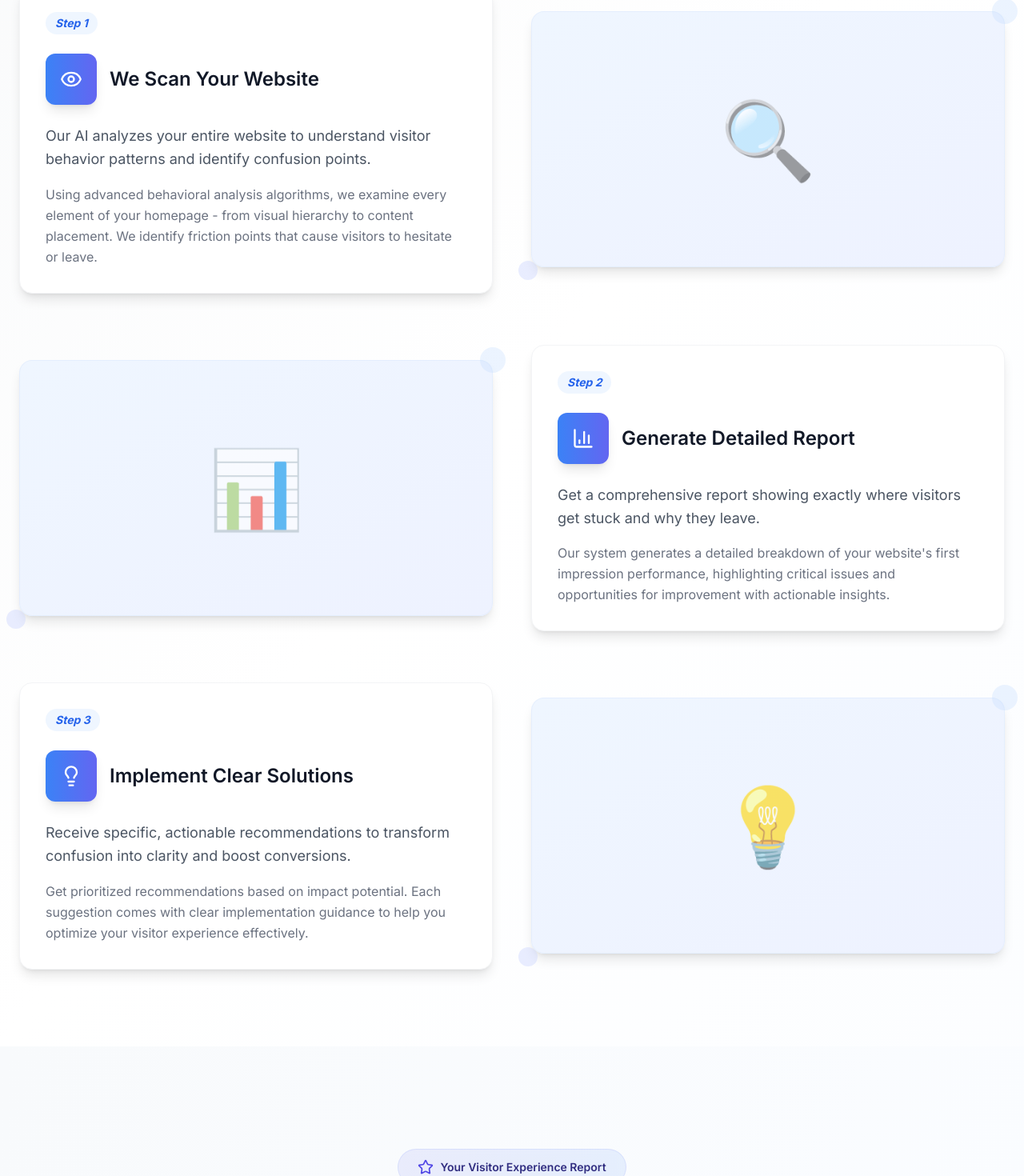
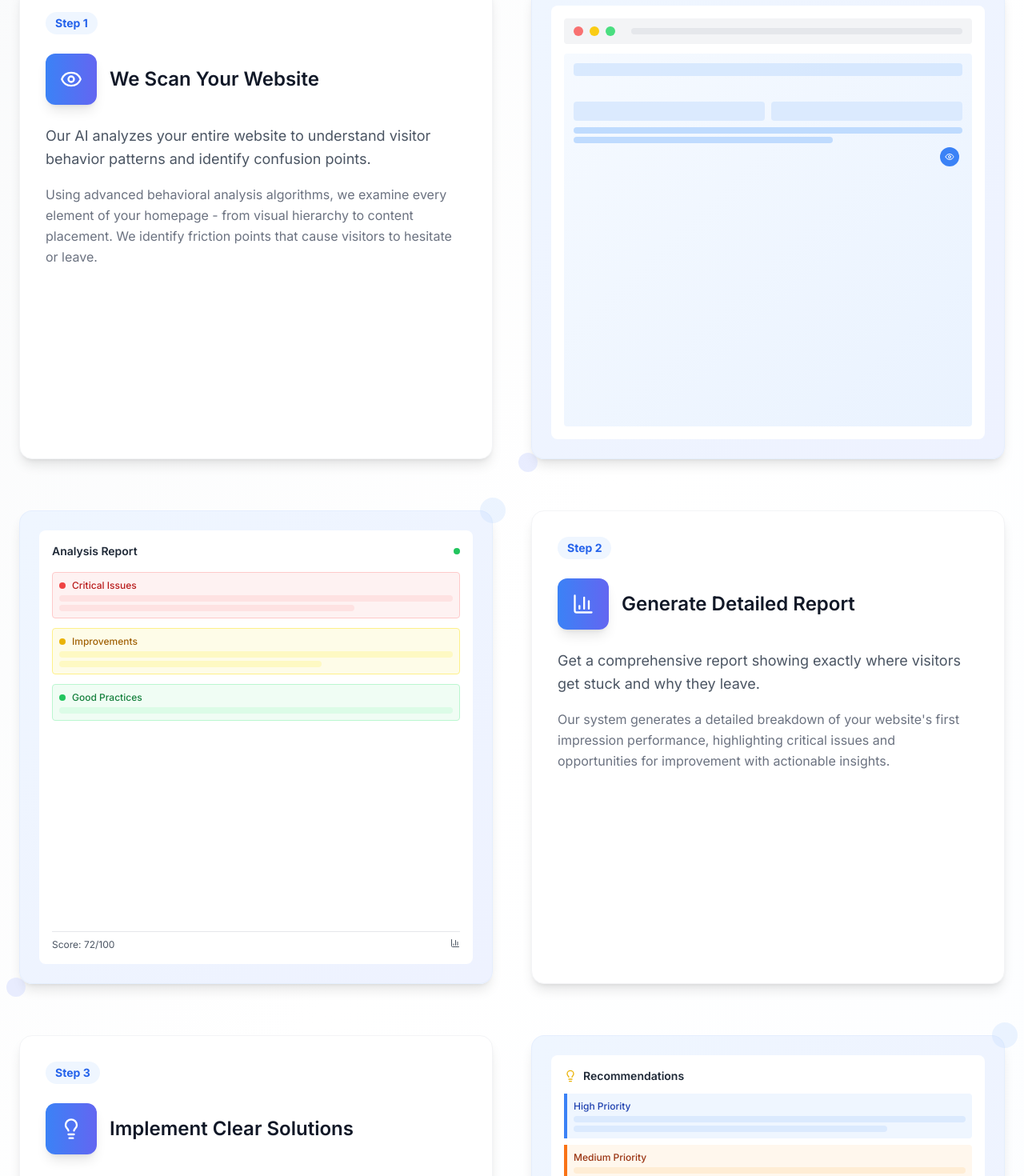
Before and after one commit to kluivstar/Insightoro-FE, a React (Vite) app: page / in a window 1280 px wide. Shown: the part 2930-4400 px from the top of the page at 80% size. Built offline with nearby package versions, Linux system fonts and the light colour scheme.

Commit message:
Refactor: Update steps section design
- Replace emojis with step numbers.
- Use mockups/demos as illustrations.
- Make step divs square.

```diff
--- a/src/components/StepsSection.tsx
+++ b/src/components/StepsSection.tsx
@@ -9,7 +9,33 @@ const StepsSection = () => {
       title: "We Scan Your Website",
       description: "Our AI analyzes your entire website to understand visitor behavior patterns and identify confusion points.",
       detailedDescription: "Using advanced behavioral analysis algorithms, we examine every element of your homepage - from visual hierarchy to content placement. We identify friction points that cause visitors to hesitate or leave.",
-      illustration: "🔍"
+      mockupContent: (
+        <div className="w-full h-full bg-white rounded-lg p-4 flex flex-col">
+          <div className="bg-gray-100 rounded mb-3 h-8 flex items-center px-3">
+            <div className="w-3 h-3 bg-red-400 rounded-full mr-2"></div>
+            <div className="w-3 h-3 bg-yellow-400 rounded-full mr-2"></div>
+            <div className="w-3 h-3 bg-green-400 rounded-full mr-2"></div>
+            <div className="flex-1 bg-gray-200 rounded ml-3 h-2"></div>
+          </div>
+          <div className="flex-1 relative">
+            <div className="absolute inset-0 bg-gradient-to-br from-blue-50 to-blue-100 rounded opacity-60"></div>
+            <div className="relative z-10 p-3">
+              <div className="bg-blue-200 rounded h-4 mb-2 animate-pulse"></div>
+              <div className="bg-blue-150 rounded h-3 mb-3 w-3/4"></div>
+              <div className="grid grid-cols-2 gap-2 mb-2">
+                <div className="bg-blue-100 rounded h-6"></div>
+                <div className="bg-blue-100 rounded h-6"></div>
+              </div>
+              <div className="bg-blue-200 rounded h-2 mb-1"></div>
+              <div className="bg-blue-200 rounded h-2 w-2/3"></div>
+            </div>
+            <div className="absolute top-1/4 right-4 w-6 h-6 bg-blue-500 rounded-full flex items-center justify-center">
+              <Eye className="w-3 h-3 text-white" />
+            </div>
+            <div className="absolute bottom-1/4 left-6 w-4 h-4 bg-green-500 rounded-full animate-ping"></div>
+          </div>
+        </div>
+      )
     },
     {
       icon: BarChart3,
@@ -17,7 +43,45 @@ const StepsSection = () => {
       title: "Generate Detailed Report",
       description: "Get a comprehensive report showing exactly where visitors get stuck and why they leave.",
       detailedDescription: "Our system generates a detailed breakdown of your website's first impression performance, highlighting critical issues and opportunities for improvement with actionable insights.",
-      illustration: "📊"
+      mockupContent: (
+        <div className="w-full h-full bg-white rounded-lg p-4 flex flex-col">
+          <div className="flex items-center justify-between mb-4">
+            <h4 className="text-sm font-semibold text-gray-800">Analysis Report</h4>
+            <div className="w-2 h-2 bg-green-500 rounded-full"></div>
+          </div>
+          <div className="flex-1 space-y-3">
+            <div className="bg-red-50 border border-red-200 rounded p-2">
+              <div className="flex items-center mb-1">
+                <div className="w-2 h-2 bg-red-500 rounded-full mr-2"></div>
+                <div className="text-xs text-red-700 font-medium">Critical Issues</div>
+              </div>
+              <div className="bg-red-100 rounded h-2 mb-1"></div>
+              <div className="bg-red-100 rounded h-2 w-3/4"></div>
+            </div>
+            <div className="bg-yellow-50 border border-yellow-200 rounded p-2">
+              <div className="flex items-center mb-1">
+                <div className="w-2 h-2 bg-yellow-500 rounded-full mr-2"></div>
+                <div className="text-xs text-yellow-700 font-medium">Improvements</div>
+              </div>
+              <div className="bg-yellow-100 rounded h-2 mb-1"></div>
+              <div className="bg-yellow-100 rounded h-2 w-2/3"></div>
+            </div>
+            <div className="bg-green-50 border border-green-200 rounded p-2">
+              <div className="flex items-center mb-1">
+                <div className="w-2 h-2 bg-green-500 rounded-full mr-2"></div>
+                <div className="text-xs text-green-700 font-medium">Good Practices</div>
+              </div>
+              <div className="bg-green-100 rounded h-2"></div>
+            </div>
+          </div>
+          <div className="mt-3 pt-2 border-t border-gray-200">
+            <div className="flex justify-between text-xs text-gray-600">
+              <span>Score: 72/100</span>
+              <BarChart3 className="w-3 h-3" />
+            </div>
+          </div>
+        </div>
+      )
     },
     {
       icon: Lightbulb,
@@ -25,7 +89,39 @@ const StepsSection = () => {
       title: "Implement Clear Solutions",
       description: "Receive specific, actionable recommendations to transform confusion into clarity and boost conversions.",
       detailedDescription: "Get prioritized recommendations based on impact potential. Each suggestion comes with clear implementation guidance to help you optimize your visitor experience effectively.",
-      illustration: "💡"
+      mockupContent: (
+        <div className="w-full h-full bg-white rounded-lg p-4 flex flex-col">
+          <div className="flex items-center mb-3">
+            <Lightbulb className="w-4 h-4 text-yellow-500 mr-2" />
+            <h4 className="text-sm font-semibold text-gray-800">Recommendations</h4>
+          </div>
+          <div className="flex-1 space-y-2">
+            <div className="bg-blue-50 border-l-4 border-blue-500 p-2 rounded-r">
+              <div className="text-xs font-medium text-blue-800 mb-1">High Priority</div>
+              <div className="bg-blue-100 rounded h-2 mb-1"></div>
+              <div className="bg-blue-100 rounded h-2 w-4/5"></div>
+            </div>
+            <div className="bg-orange-50 border-l-4 border-orange-500 p-2 rounded-r">
+              <div className="text-xs font-medium text-orange-800 mb-1">Medium Priority</div>
+              <div className="bg-orange-100 rounded h-2 mb-1"></div>
+              <div className="bg-orange-100 rounded h-2 w-3/4"></div>
+            </div>
+            <div className="bg-green-50 border-l-4 border-green-500 p-2 rounded-r">
+              <div className="text-xs font-medium text-green-800 mb-1">Quick Wins</div>
+              <div className="bg-green-100 rounded h-2 mb-1"></div>
+              <div className="bg-green-100 rounded h-2 w-2/3"></div>
+            </div>
+          </div>
+          <div className="mt-3 pt-2 border-t border-gray-200">
+            <div className="flex items-center justify-between">
+              <div className="text-xs text-gray-600">12 Actions</div>
+              <div className="bg-blue-500 text-white text-xs px-2 py-1 rounded">
+                Implement
+              </div>
+            </div>
+          </div>
+        </div>
+      )
     }
   ];
 
@@ -46,10 +142,10 @@ const StepsSection = () => {
             <div key={index} className={`grid lg:grid-cols-2 gap-12 items-center ${index % 2 === 1 ? 'lg:grid-flow-col-dense' : ''}`}>
               {/* Content Side */}
               <div className={`${index % 2 === 1 ? 'lg:col-start-2' : ''}`}>
-                <div className="bg-white rounded-2xl p-8 shadow-lg hover:shadow-xl transition-all duration-300 hover:-translate-y-2 border border-gray-100">
+                <div className="bg-white rounded-2xl p-8 shadow-lg hover:shadow-xl transition-all duration-300 hover:-translate-y-2 border border-gray-100 aspect-square flex flex-col">
                   {/* Step indicator */}
                   <div className="flex items-center gap-4 mb-6">
-                    <div className="text-sm font-bold text-blue-600 bg-blue-50 px-3 py-1 rounded-full italic">
+                    <div className="text-sm font-bold text-blue-600 bg-blue-50 px-3 py-1 rounded-full">
                       {step.number}
                     </div>
                   </div>
@@ -64,6 +160,7 @@ const StepsSection = () => {
                     </h3>
                   </div>
 
+                  <div className="flex-1 flex flex-col">
                     <p className="text-gray-600 leading-relaxed mb-4 text-lg">
                       {step.description}
                     </p>
@@ -73,12 +170,13 @@ const StepsSection = () => {
                     </p>
                   </div>
                 </div>
+              </div>
 
-              {/* Illustration Side */}
+              {/* Mockup Side */}
               <div className={`${index % 2 === 1 ? 'lg:col-start-1' : ''}`}>
-                <div className="relative">
-                  <div className="w-full h-80 bg-gradient-to-br from-blue-50 to-indigo-50 rounded-2xl flex items-center justify-center shadow-lg border border-blue-100/50">
-                    <div className="text-8xl opacity-60">{step.illustration}</div>
+                <div className="relative aspect-square">
+                  <div className="w-full h-full bg-gradient-to-br from-blue-50 to-indigo-50 rounded-2xl shadow-lg border border-blue-100/50 p-6">
+                    {step.mockupContent}
                   </div>
                   {/* Decorative elements */}
                   <div className="absolute -top-4 -right-4 w-8 h-8 bg-blue-200 rounded-full opacity-30"></div>
```
Lines whose indentation alone changed are shown as unchanged.
